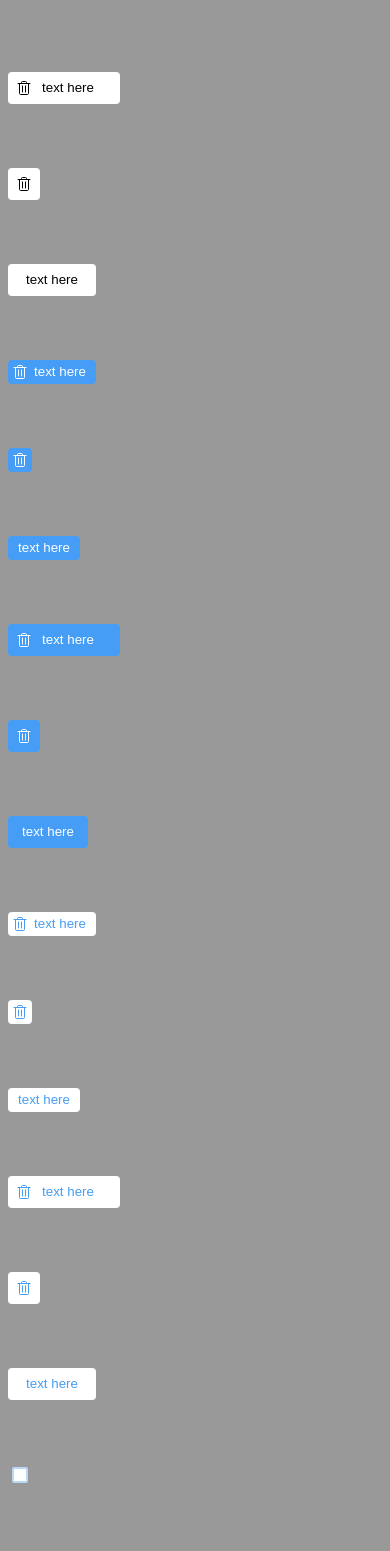
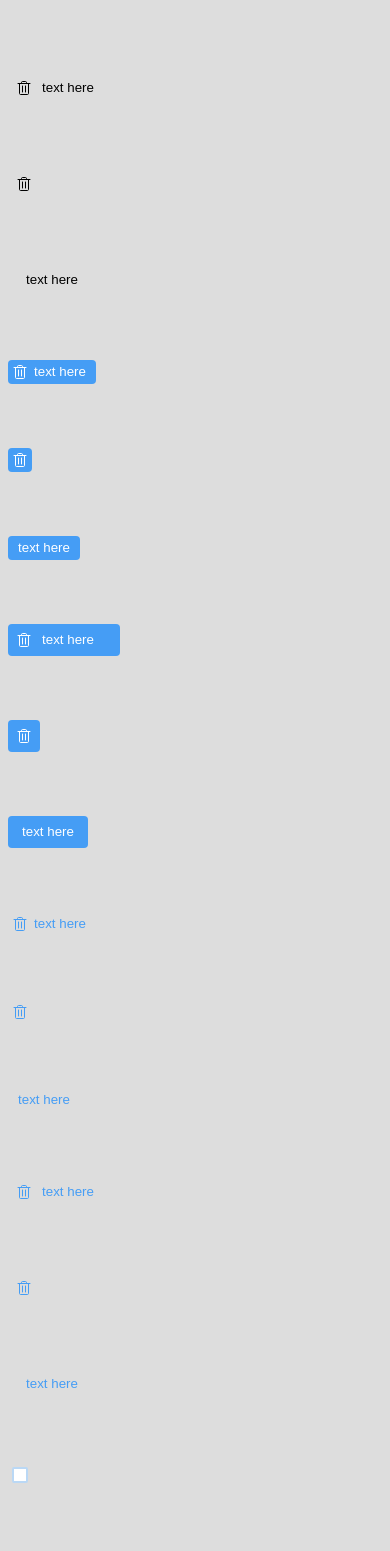
Before and after one commit to AlexRzhk/admin-panel, a plain HTML site: page index.html in a window 390 px wide. Shown: the top 1551 px of the page. Drawn offline with Linux system fonts and the light colour scheme.

Commit message:
elements phone fixed

```diff
--- a/css/ui.css
+++ b/css/ui.css
@@ -13,7 +13,7 @@
 }
 
 body{
-    background-color: #999999;
+    background-color: #DDDDDD;
 }
 
 .element{
@@ -33,7 +33,7 @@ body{
     padding: 0;
     display: flex;
     border: none;
-    background-color: var(--background-color-white);
+    background-color: transparent;
     height: 2rem;
     width: 7rem;
     align-items: center;
@@ -44,14 +44,14 @@ body{
     width: 1rem;
     margin: 0 0 0 0.5rem;
     stroke: var(--background-color-black);
-    background-color: var(--background-color-white);
+    background-color: transparent;
 }
 .button-full__text_black-wide{
     height: 1rem;
     width: 3.5rem;
     margin: 0 0 0 0.5rem;
     color: var(--background-color-black);
-    background-color: var(--background-color-white);
+    background-color: transparent;
 }
 
 .button-img_black-wide{
@@ -63,7 +63,7 @@ body{
     padding: 0;
     display: flex;
     border: none;
-    background-color: var(--background-color-white);
+    background-color: transparent;
     height: 2rem;
     width: 2rem;
     align-items: center;
@@ -84,7 +84,7 @@ body{
     padding: 0;
     display: flex;
     border: none;
-    background-color:var(--background-color-white);
+    background-color: transparent;
     height: 2rem;
     width: 5.5rem;
     justify-content: center;
@@ -248,7 +248,7 @@ body{
     padding: 0;
     display: flex;
     border: none;
-    background-color: #FFFFFF;
+    background-color: transparent;
     height: 1.5rem;
     width: 5.5rem;
     align-items: center;
@@ -276,7 +276,7 @@ body{
     padding: 0;
     display: flex;
     border: none;
-    background-color: #FFFFFF;
+    background-color: transparent;
     height: 1.5rem;
     width: 1.5rem;
     align-items: center;
@@ -298,7 +298,7 @@ body{
     padding: 0;
     display: flex;
     border: none;
-    background-color: #FFFFFF;
+    background-color: transparent;
     height: 1.5rem;
     width: 4.5rem;
     justify-content: center;
@@ -322,7 +322,7 @@ body{
     padding: 0;
     display: flex;
     border: none;
-    background-color: #FFFFFF;
+    background-color: transparent;
     height: 2rem;
     width: 7rem;
     align-items: center;
@@ -352,7 +352,7 @@ body{
     padding: 0;
     display: flex;
     border: none;
-    background-color: #FFFFFF;
+    background-color: transparent;
     height: 2rem;
     width: 2rem;
     align-items: center;
@@ -373,7 +373,7 @@ body{
     padding: 0;
     display: flex;
     border: none;
-    background-color: #FFFFFF;
+    background-color: transparent;
     height: 2rem;
     width: 5.5rem;
     align-items: center;
@@ -639,7 +639,7 @@ body{
 }
 
 .date-area_danger{
-    background-color: white;
+    background-color: transparent;
     width: 16rem;
     height: 4rem;
     border-radius: 0.5rem;
@@ -653,6 +653,7 @@ body{
     border-radius: 4px;
     box-sizing: border-box;
     align-items: center;
+    background-color: #FFFFFF;
 }
 .input-area_danger{
     padding: 0;
@@ -684,7 +685,7 @@ body{
 }
 
 .date-area_locked{
-    background-color: white;
+    background-color: transparent;
     width: 16rem;
     height: 4rem;
     border-radius: 0.5rem;
@@ -732,7 +733,7 @@ body{
 
 
 .date-area{
-    background-color: white;
+    background-color: transparent;
     width: 16rem;
     height: 4rem;
     border-radius: 0.5rem;
@@ -744,6 +745,7 @@ body{
     border: 1px solid #BAD8F5;
     border-radius: 4px;
     box-sizing: border-box;
+    background-color: #FFFFFF;
 }
 .input-area{
     padding: 0;
@@ -807,6 +809,7 @@ body{
     width: 16rem;
     height: 2rem;
     border: 1px solid #459DF5;
+    background-color: #FFFFFF;
 }
 .search-active{
     margin: 0.5rem 0.5rem 0.5rem 0.5rem;
@@ -821,6 +824,7 @@ body{
 }
 
 .search-inactive-area{
+    background-color: #FFFFFF;
     display: flex;
     align-items: center;
     justify-content: start;
```
Also changed, not shown: index.html (line endings or trailing spaces).
